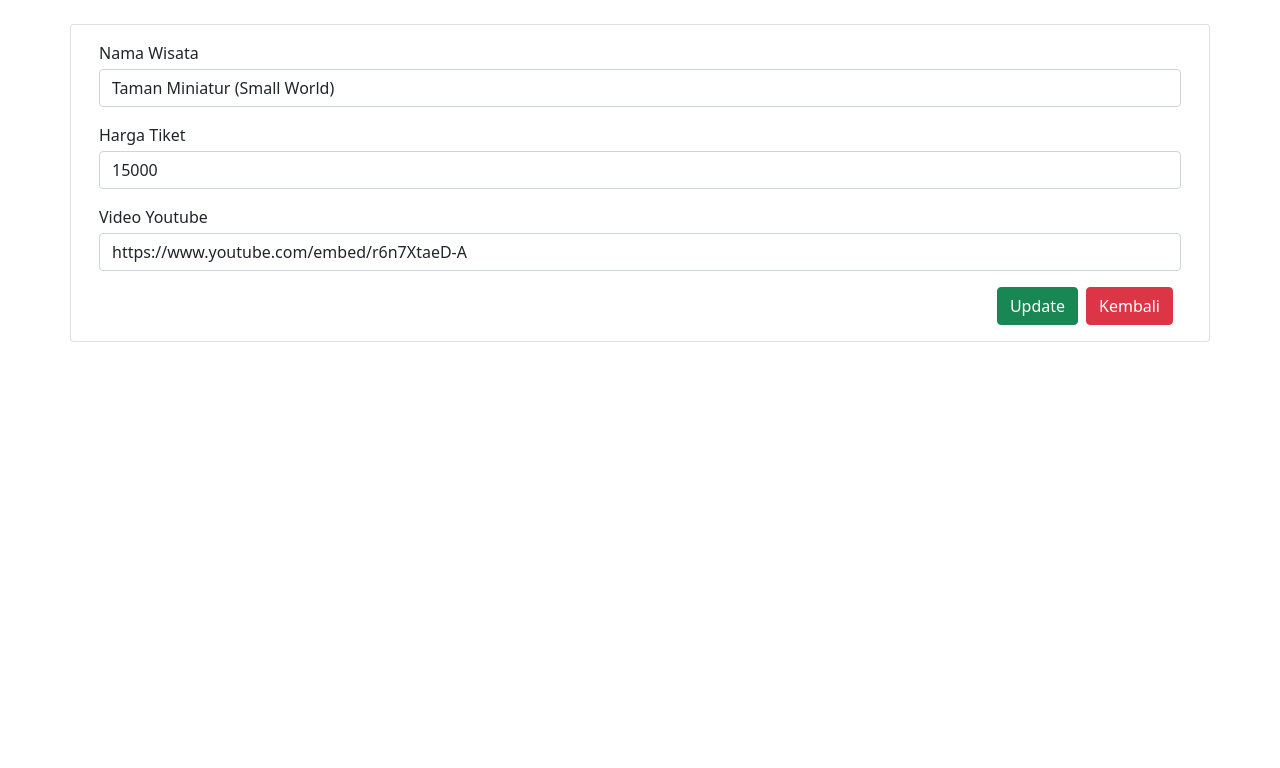
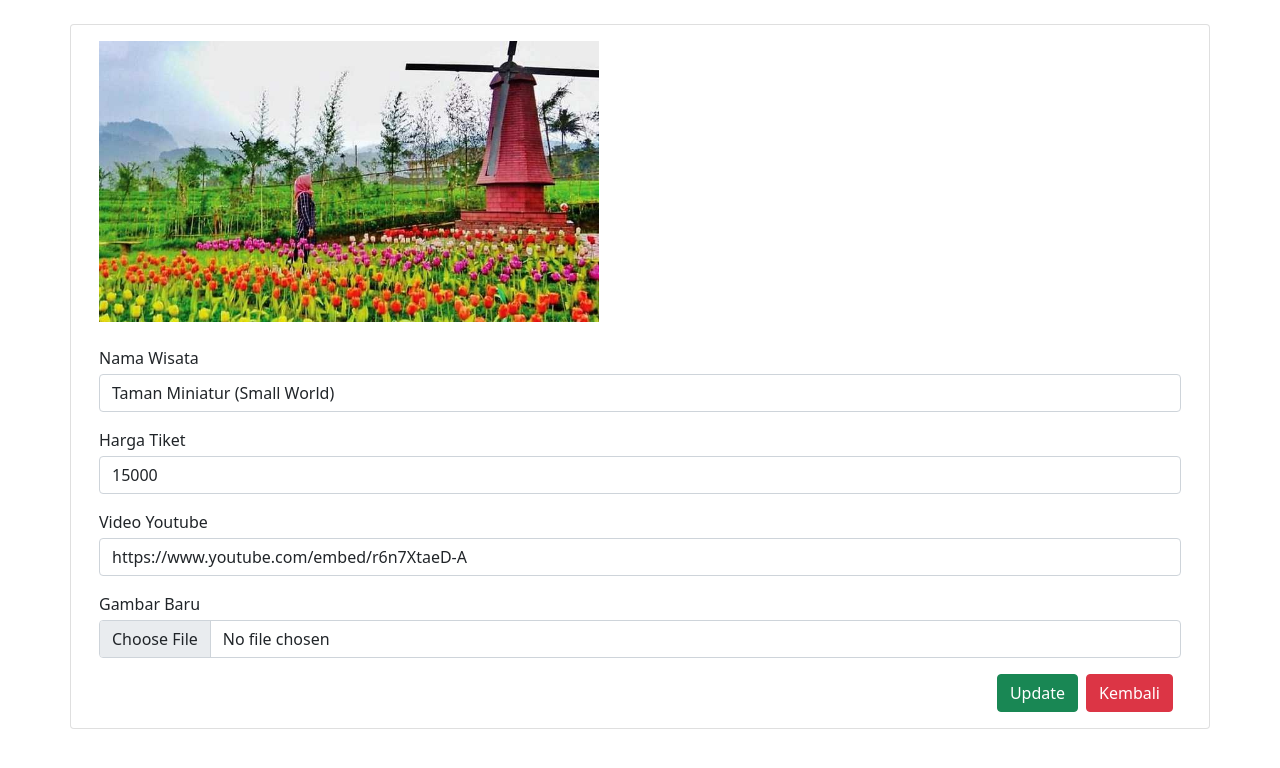
Before and after one commit to yogaiw/serkom, a PHP site: page /editwisata.php?id=1 in a window 1280 px wide. Shown: the top 768 px of the page. Run offline with PHP 8.4, Linux system fonts and the light colour scheme; data comes from the database, SQL or seed files in the repository.

Commit message:
edit gambar

```diff
--- a/editwisata.php
+++ b/editwisata.php
@@ -7,7 +7,18 @@
     $value = $wisata->detail($_GET['id']);
 
     if(isset($_POST['update'])) {
-        $wisata->update($value['wisata_id'], $_POST['nama'], $_POST['harga'], $_POST['youtube']);
+        if($_FILES['gambar']['size'] != 0) {
+            if($value['gambar'] != 'noimage.jpg') {
+                unlink("assets/img/".$value['gambar']);
+            }
+            $gambar = $_FILES['gambar']['name'];
+            $img_path = 'assets/img/'.basename($gambar);
+            move_uploaded_file($_FILES['gambar']['tmp_name'],$img_path);
+        } else {
+            $gambar = $value['gambar'];
+        }
+
+        $wisata->update($value['wisata_id'], $_POST['nama'], $_POST['harga'], $gambar, $_POST['youtube']);
         header('Location:admin.php');
     }
 ?>
@@ -29,13 +40,16 @@
         <div class="row">
             <div class="card">
                 <div class="card-body">
-                    <form action="" method="POST">
+                    <form action="" method="POST" enctype="multipart/form-data">
+                        <img src="assets/img/<?= $value['gambar'] ?>" class="mb-4" width="500px"><br>
                         <label class="mb-1">Nama Wisata</label>
                         <input type="text" class="form-control mb-3" name="nama" value="<?= $value['nama_wisata'] ?>">
                         <label class="mb-1">Harga Tiket</label>
                         <input type="number" class="form-control mb-3" name="harga" value="<?= $value['harga'] ?>">
                         <label class="mb-1">Video Youtube</label>
                         <input type="text" class="form-control mb-3" name="youtube" value="<?= $value['youtube'] ?>">
+                        <label class="mb-1">Gambar Baru</label>
+                        <input type="file" class="form-control mb-3" name="gambar">
                         <div class="d-flex flex-row-reverse">
                             <a href="admin.php" class="btn btn-danger mx-2">Kembali</a>
                             <button type="submit" class="btn btn-success" name="update">Update</button>
--- a/models/Wisata.php
+++ b/models/Wisata.php
@@ -50,11 +50,11 @@ class Wisata {
         return $conn->query($query)->fetch_assoc();
     }
 
-    public function update($id, $nama, $harga, $youtube) {
+    public function update($id, $nama, $harga, $gambar, $youtube) {
         global $conn;
 
         $query = "UPDATE $this->table
-        SET nama_wisata = '$nama' , harga = $harga, youtube = '$youtube'
+        SET nama_wisata = '$nama' , harga = $harga, gambar = '$gambar', youtube = '$youtube'
         WHERE wisata_id = $id";
 
         $conn->query($query);
```
